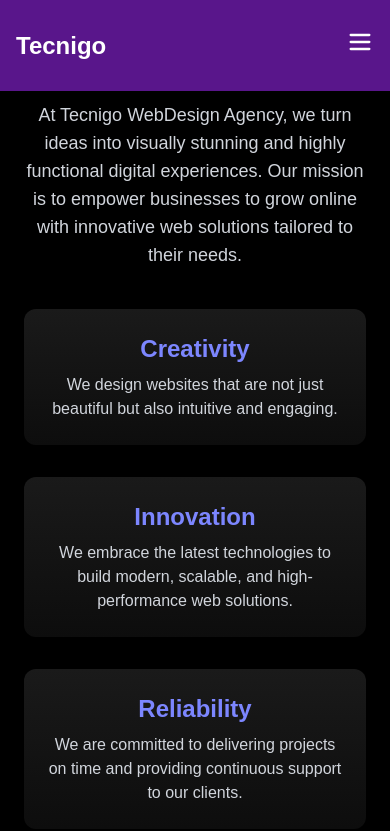
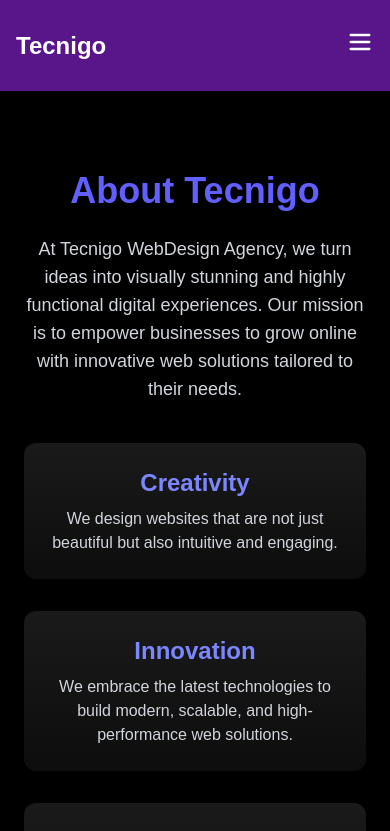
Before and after one commit to iqbalxrr/tecnigo-agency, a Next.js app: page /about in a window 390 px wide. Shown: the top 831 px of the page. Built offline with nearby package versions, Linux system fonts and the light colour scheme.

Commit message:
added fix plmc

```diff
--- a/src/app/about/page.jsx
+++ b/src/app/about/page.jsx
@@ -5,7 +5,7 @@
 
 const AboutUs = () => {
   return (
-    <section className="bg-black text-white py-20 px-6 md:px-20 h-screen flex items-center">
+    <section className="bg-black text-white py-20 px-6 md:px-20 min-h-screen flex items-center">
       <div className="max-w-6xl mx-auto">
         {/* Heading */}
         <h1 className="text-4xl md:text-5xl font-bold mb-6 text-center text-indigo-500">
--- a/src/app/contact/page.jsx
+++ b/src/app/contact/page.jsx
@@ -6,7 +6,7 @@
 
 const ContactSection = () => {
   return (
-    <section className="bg-black text-white py-20 px-6 md:px-20 h-screen ">
+    <section className="bg-black text-white py-20 px-6 md:px-20 min-h-screen ">
       <div className="max-w-6xl mx-auto">
         {/* Heading */}
         <h2 className="text-4xl md:text-5xl font-bold mb-6 text-center text-indigo-500">
```
